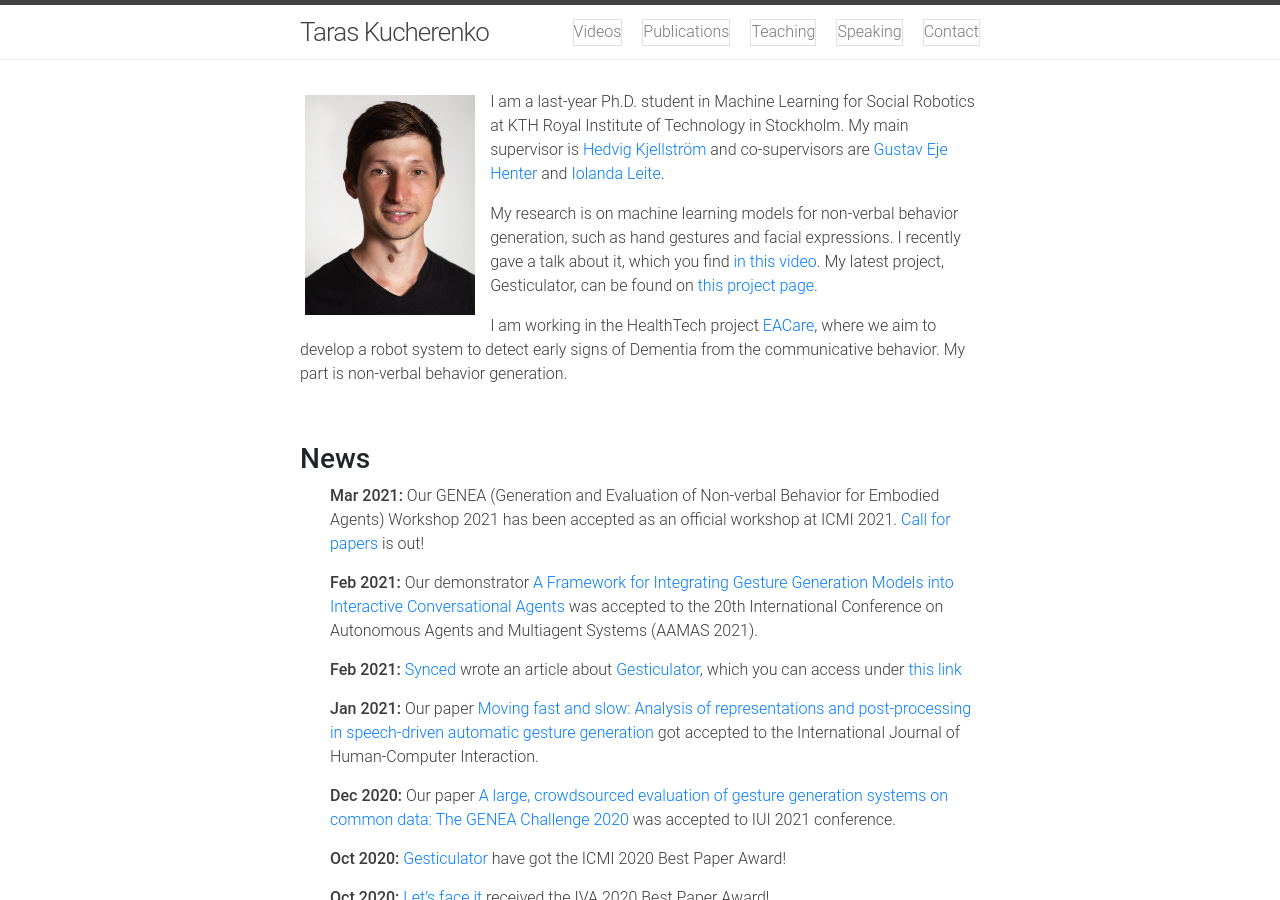
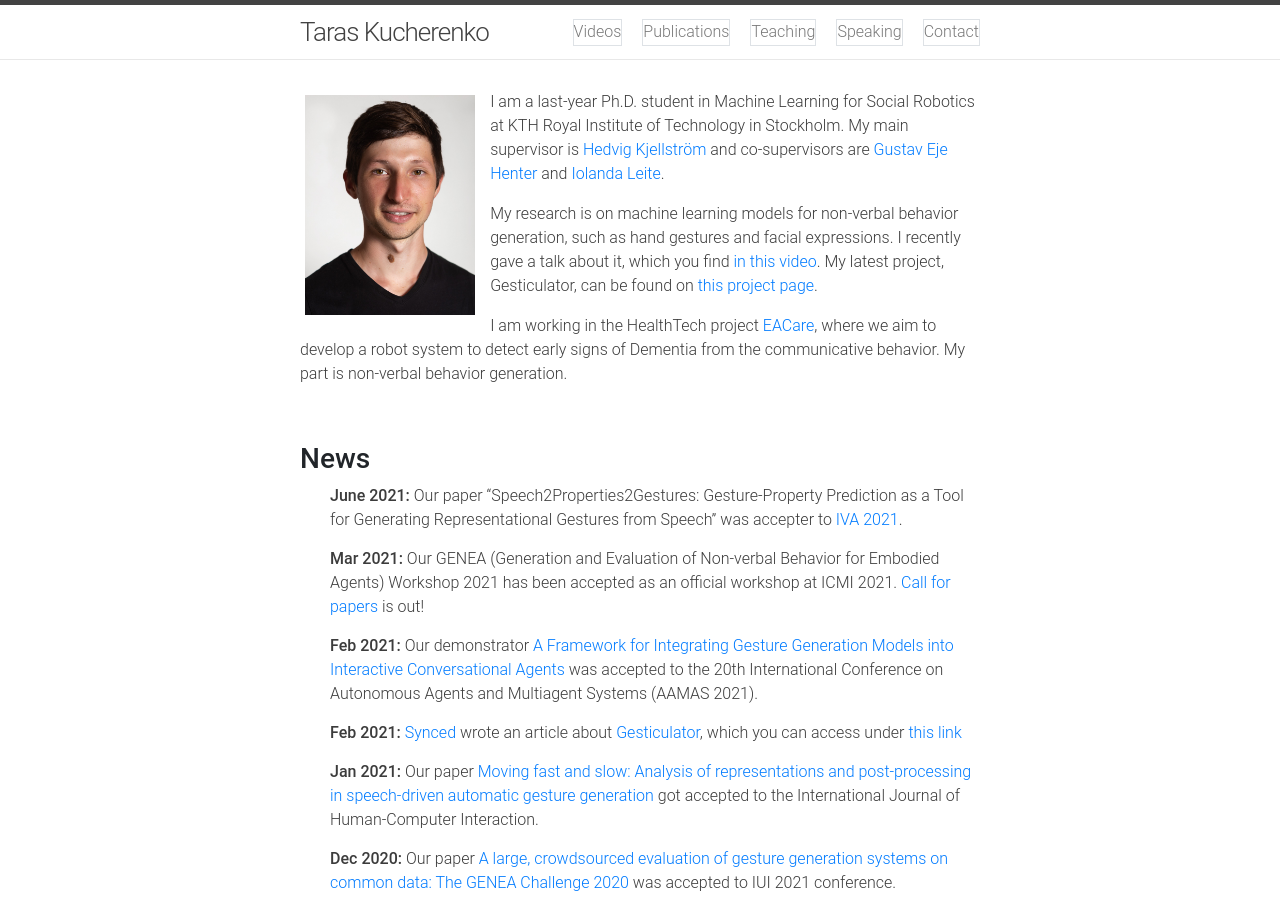
Before and after one commit to Svito-zar/Svito-zar.github.io, a Jekyll site: the page built from index.md, in a window 1280 px wide and 900 px high. Built offline with Jekyll 4.4.1, drawn with Linux system fonts in a browser that asks for light colours; nearby versions of some CDN libraries.

Commit message:
Update website

```diff
--- a/index.md
+++ b/index.md
@@ -25,6 +25,7 @@ I am working in the HealthTech project [EACare](http://www.csc.kth.se/cvap/EACar
 
 <br>
 ### **News**
+* <strong>June 2021:</strong> Our paper "Speech2Properties2Gestures: Gesture-Property Prediction as a Tool for Generating Representational Gestures from Speech" was accepter to [IVA 2021](https://sites.google.com/view/iva2021/).
 * <strong>Mar 2021:</strong> Our GENEA (Generation and Evaluation of Non-verbal Behavior for Embodied Agents) Workshop 2021 has been accepted as an official workshop at ICMI 2021. [Call for papers](https://genea-workshop.github.io/2021/#call-for-papers) is out!
 * <strong>Feb 2021:</strong> Our demonstrator [A Framework for Integrating Gesture Generation Models into Interactive Conversational Agents](http://www.ifaamas.org/Proceedings/aamas2021/pdfs/p1779.pdf) was accepted to the 20th International Conference on Autonomous Agents and Multiagent Systems (AAMAS 2021).
 * <strong>Feb 2021:</strong> [Synced](https://syncedreview.com/) wrote an article about [Gesticulator](https://svito-zar.github.io/gesticulator/), which you can access under [this link](https://syncedreview.com/2021/02/10/icmi-2020-best-paper-gesticulator-a-framework-for-semantically-aware-speech-driven-gesture-generation/)
```
Also changed, not shown: _pages/portfolio.md (+9 -0 lines).
